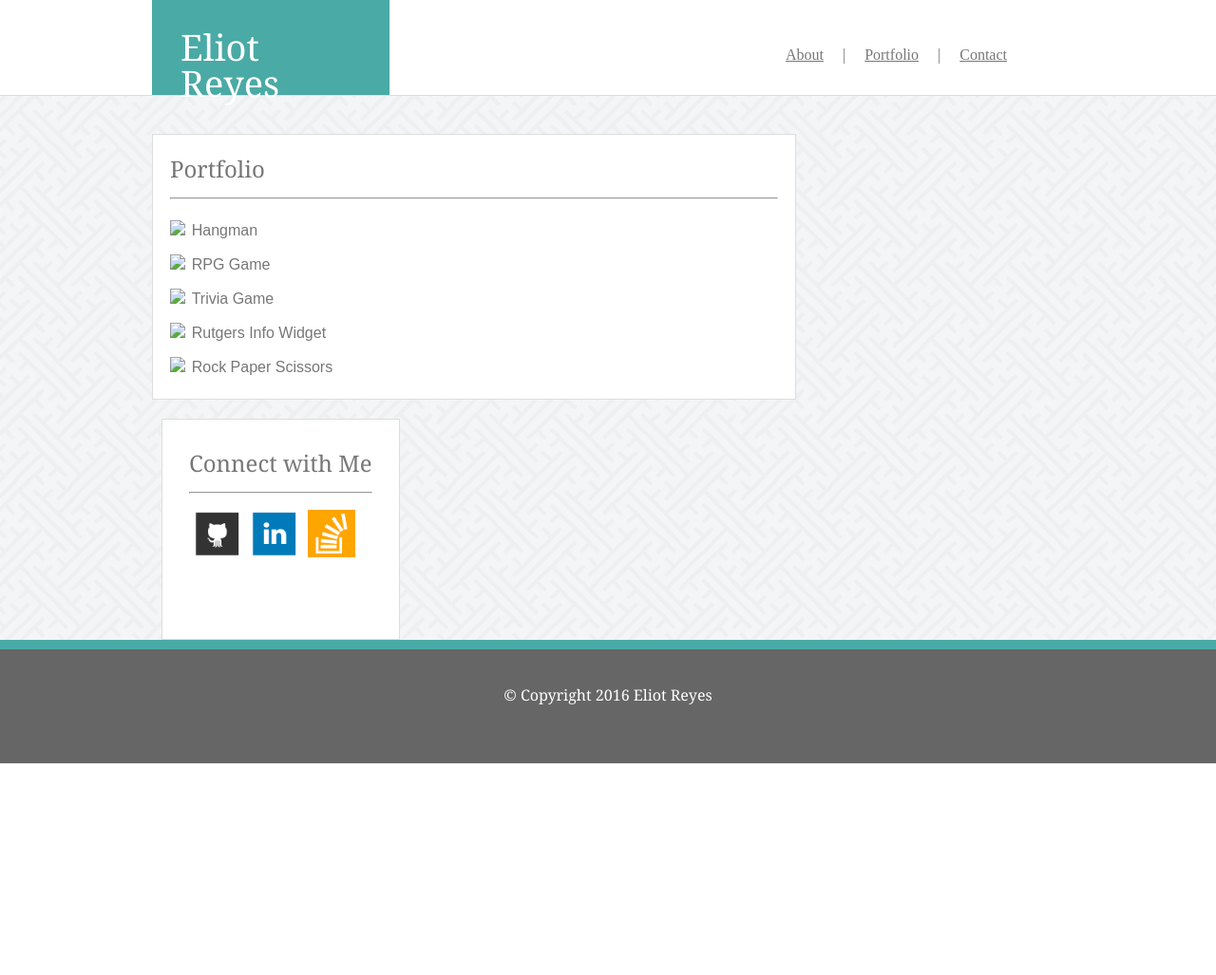
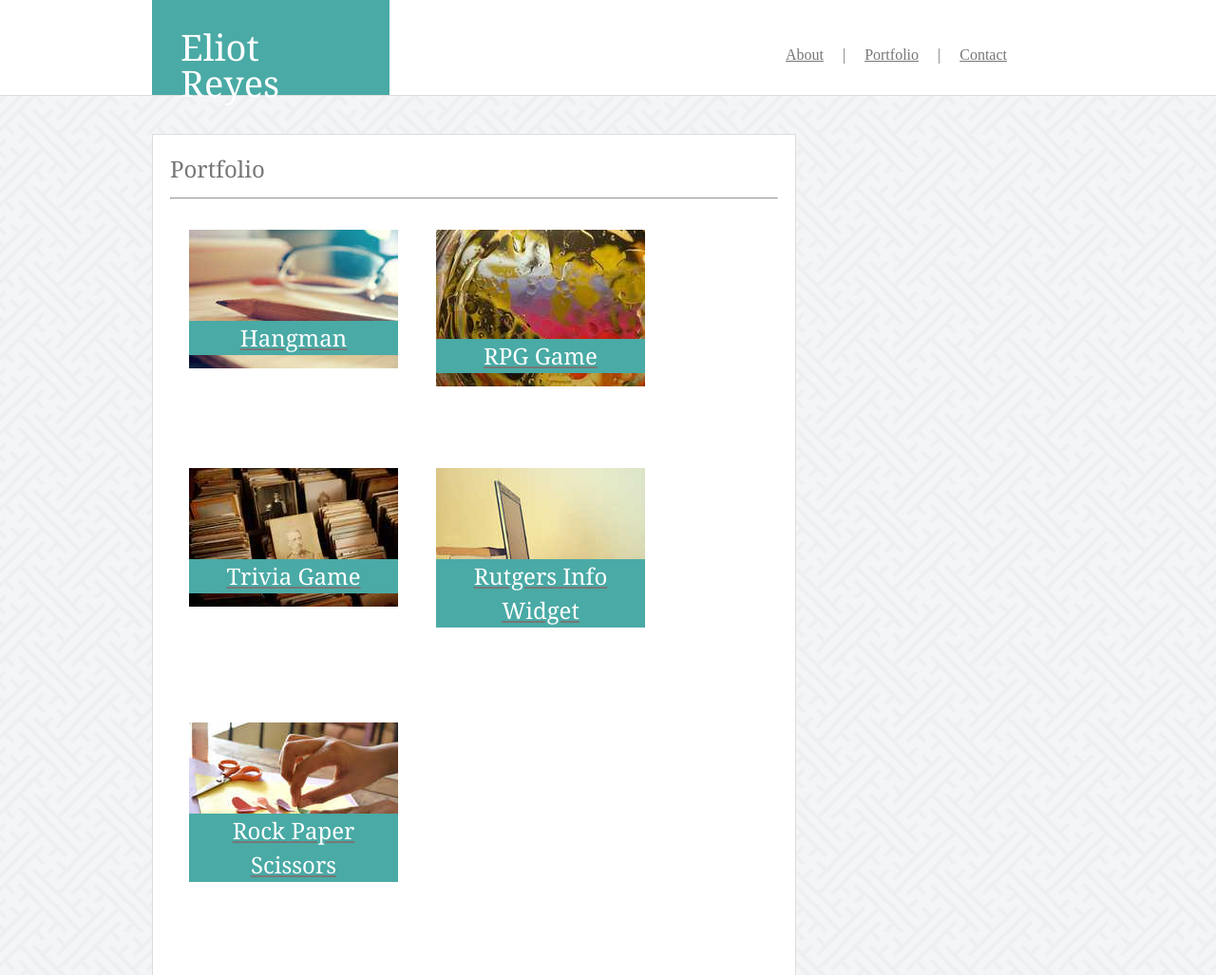
Before and after one commit to emrzero/basic-portfolio, a plain HTML site: page portfolio.html in a window 1280 px wide. Shown: the top 1027 px of the page at 95% size. Before the commit the page ends 804 px from the top, so only its background shows below. Drawn offline with Linux system fonts and the light colour scheme.

Commit message:
Portfolio page changes

```diff
--- a/assets/css/style.css
+++ b/assets/css/style.css
@@ -123,7 +123,7 @@ main {
 
 }
 
-
+/**************************/
 /* Individual Page styles */
 
 /*About Me */
@@ -135,11 +135,32 @@ main {
 
 
 
-
-
-
 /* Portfolio */
 
+.picbox {
+  float: left;
+  clear: none;
+  margin: 20px;
+}
+
+.portfolio_link {
+  width: 230px;
+  height: 300px;
+  overflow: auto;
+  float: left;
+  clear: none;
+  text-decoration: none;
+}
+
+.t2 {
+  background-color: #4aaaa5;
+  width: 220px;
+  color: #fff;
+  position: relative;
+  left: 0;
+  bottom: 60px;
+  text-align: center;
+}
 
 /* Contact */
 label {
--- a/portfolio.html
+++ b/portfolio.html
@@ -25,42 +25,44 @@
 
     <main>
       <section id="content">
-      <h2>Portfolio</h2>
-      <hr>
+        <h2>Portfolio</h2>
+        <hr>
+        <div class="picbox">
+          <a class="porfolio_link" href="#">
+            <img src="assets/images/hangman_sm.jpg">
+            <h4 class="t2">Hangman</h4>
+          </a>
+        </div>
 
-      <ul>
-        <li>
-          <a class="porfolio_link">
-            <img src="assets/images/">
-            <label class="porfolio_label">Hangman</label></a>
-        </li>
-        <li>
-          <a class="porfolio_link">
-            <img src="assets/images/">
-            <label class="porfolio_label">RPG Game</label></a>
-        </li>
-        <li>
-          <a class="porfolio_link">
-            <img src="assets/images/">
-            <label class="porfolio_label">Trivia Game</label></a>
-        </li>
-        <li>
-          <a class="porfolio_link">
-            <img src="assets/images/">
-            <label class="porfolio_label">Rutgers Info Widget</label></a>
-        </li>
-        <li>
-          <a class="porfolio_link">
-            <img src="assets/images/">
-            <label class="porfolio_label">Rock Paper Scissors</label></a>
-        </li>
+        <div class="picbox">
+          <a class="porfolio_link" href="#">
+            <img src="assets/images/rpg-game-sm.jpg">
+            <h4 class="t2">RPG Game</h4>
+          </a>
+        </div>
 
+        <div class="picbox">
+          <a class="porfolio_link" href="#">
+            <img src="assets/images/trivia-sm.jpg">
+            <h4 class="t2">Trivia Game</h4>
+          </a>
+        </div>
 
+        <div class="picbox">
+          <a class="porfolio_link" href="#">
+            <img src="assets/images/rutgers-info-widget-sm.jpg">
+            <h4 class="t2">Rutgers Info Widget</h4>
+          </a>
+        </div>
 
+        <div class="picbox">
+          <a class="porfolio_link" href="#">
+            <img src="assets/images/rock-paper-scissors-sm.jpg">
+            <h4 class="t2">Rock Paper Scissors</h4>
+          </a>
+        </div>
 
-      </ul>
-
-</section>
+      </section>
 
 
       <aside>
```
Also changed, not shown: assets/images/hangman_sm.jpg (added), assets/images/rock-paper-scissors-sm.jpg (added), assets/images/rpg-game-sm.jpg (added), assets/images/rutgers-info-widget-sm.jpg (added), assets/images/trivia-sm.jpg (added).
